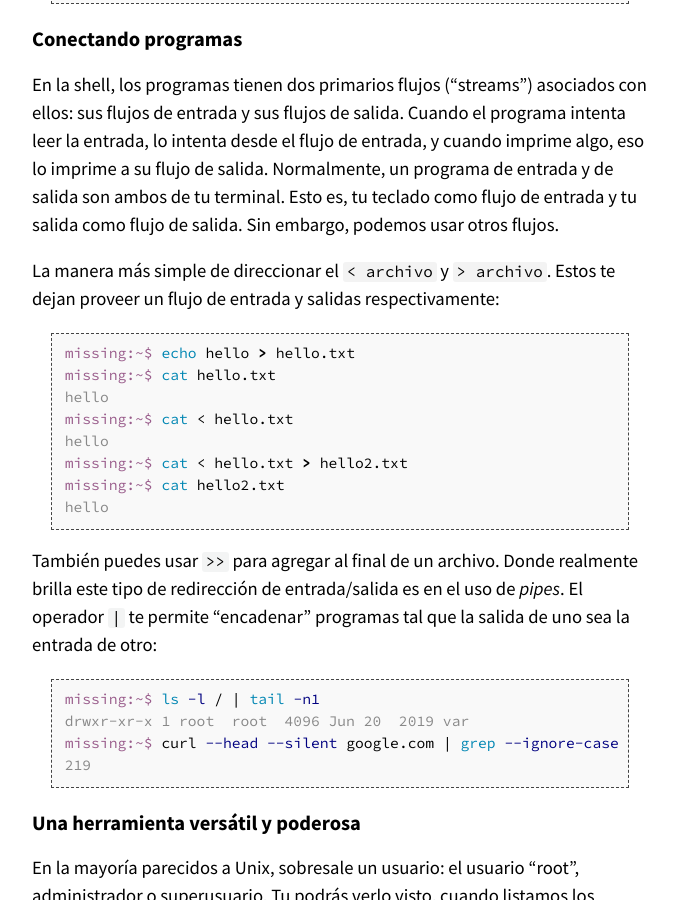
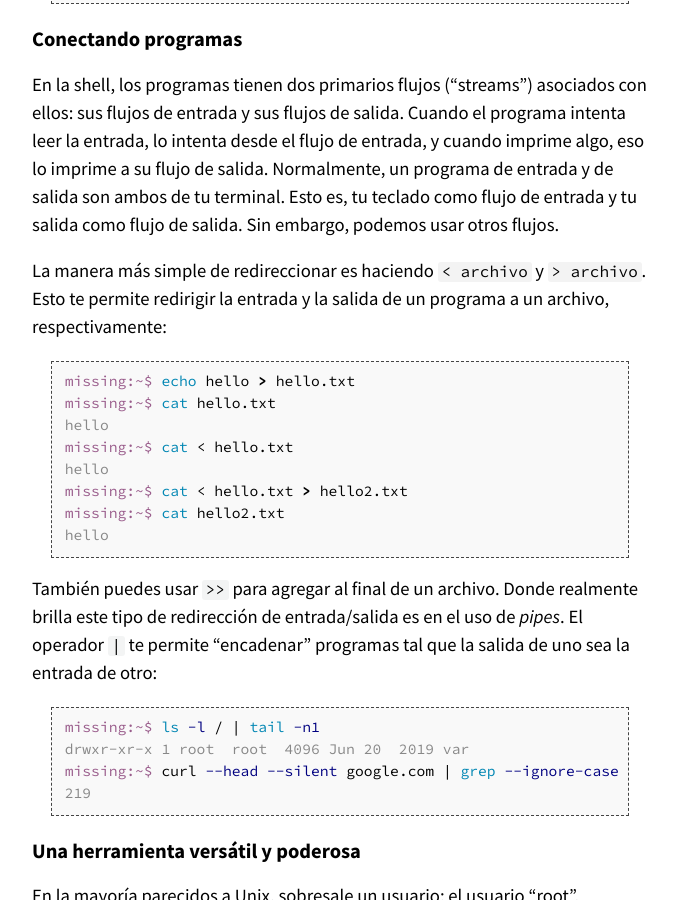
Before and after one commit to missing-semester-esp/missing-semester-esp.github.io, a Jekyll site: the page built from _2020/course-shell-esp.md, in a window 1280 px wide and 900 px high, scrolled down 5994 px. Shown: the whole window, without its empty margins (300-977 px from the left). Built offline with Jekyll 4.4.1, drawn with Linux system fonts in a browser that asks for light colours.

Commit message:
Update _2020/course-shell-esp.md
Co-authored-by: Matias Garcia Isaia <mgarciaisaia+github@gmail.com>

````diff
--- a/_2020/course-shell-esp.md
+++ b/_2020/course-shell-esp.md
@@ -237,8 +237,8 @@ lo intenta desde el flujo de entrada, y cuando imprime algo, eso lo imprime a su
 Normalmente, un programa de entrada y de salida son ambos de tu terminal. Esto es, tu teclado como
 flujo de entrada y tu salida como flujo de salida. Sin embargo, podemos usar otros flujos.
 
-La manera más simple de direccionar el `< archivo` y `> archivo`. Estos te dejan proveer un flujo de
-entrada y salidas respectivamente:
+La manera más simple de redireccionar es haciendo `< archivo` y `> archivo`. Esto te permite redirigir la entrada
+y la salida de un programa a un archivo, respectivamente:
 
 ```console
 missing:~$ echo hello > hello.txt
````
